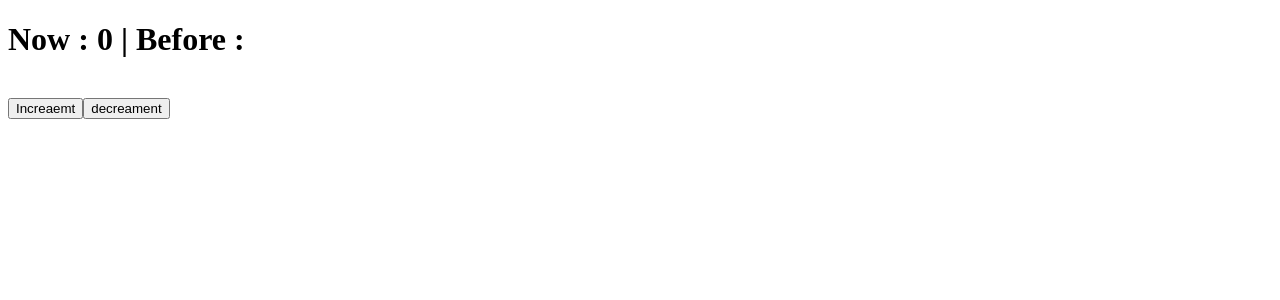
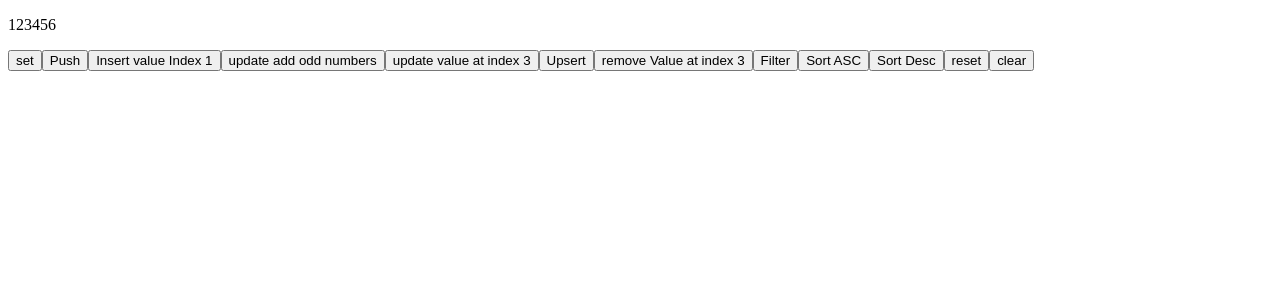
Before and after one commit to aeinmananni/react-use, a React (Vite) app: page / in a window 1280 px wide. Shown: the top 300 px of the page. Built offline with nearby package versions, Linux system fonts and the light colour scheme.

Commit message:
add List Manager

```diff
--- a/src/App.tsx
+++ b/src/App.tsx
@@ -1,9 +1,9 @@
-import PreviousState from "./components/states/previous-state";
+import ListManager from "./components/states/list-manager";
 
 const App = () => {
   return (
     <>
-      <PreviousState />
+      <ListManager />
     </>
   );
 };
--- /dev/null
+++ b/src/components/states/list-manager.tsx
@@ -0,0 +1,45 @@
+import { useList } from "react-use";
+
+const ListManager = () => {
+  const [
+    list,
+    {
+      set,
+      push,
+      updateAt,
+      insertAt,
+      update,
+      upsert,
+      removeAt,
+      sort,
+      filter,
+      clear,
+      reset,
+    },
+  ] = useList([1, 2, 3, 4, 5, 6]);
+  return (
+    <div>
+      <p>{list}</p>
+      <button onClick={() => set([12, 65, 47])}>set</button>
+      <button onClick={() => push(Date.now())}>Push</button>
+      <button onClick={() => insertAt(0, 88888234)}>
+        Insert value Index 1
+      </button>
+      <button onClick={() => update((a) => a % 2 !== 0, Date.now())}>
+        update add odd numbers
+      </button>
+      <button onClick={() => updateAt(3, 999999)}>
+        update value at index 3
+      </button>
+      <button onClick={() => upsert((a) => a > 2, 55555)}>Upsert</button>
+      <button onClick={() => removeAt(3)}>remove Value at index 3</button>
+      <button onClick={() => filter((a) => a % 2 === 1)}>Filter</button>
+      <button onClick={() => sort((a, b) => a - b)}>Sort ASC</button>
+      <button onClick={() => sort((a, b) => b - a)}>Sort Desc</button>
+      <button onClick={reset}>reset</button>
+      <button onClick={clear}>clear</button>
+    </div>
+  );
+};
+
+export default ListManager;
```
